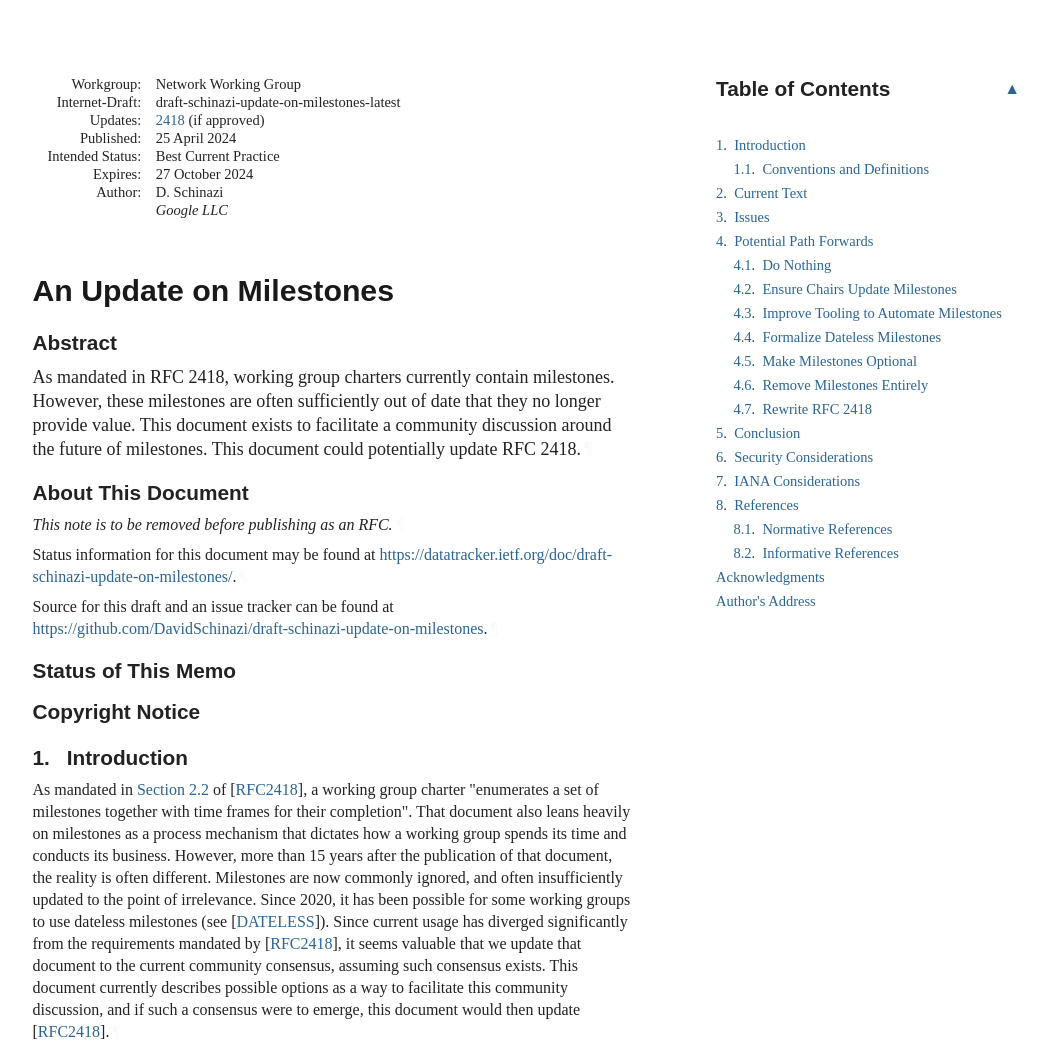
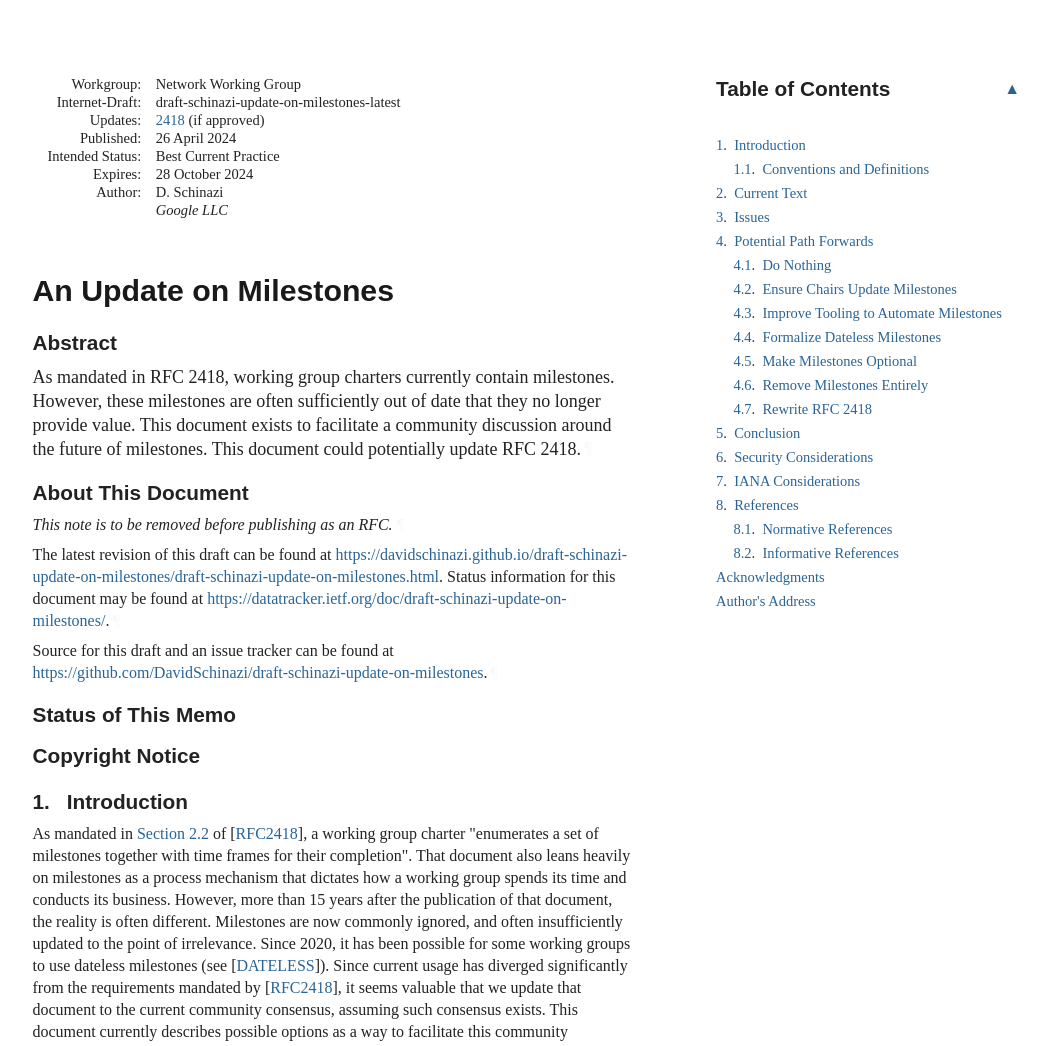
Before and after one commit to DavidSchinazi/draft-schinazi-update-on-milestones, a plain HTML site: page draft-schinazi-update-on-milestones.html in a window 1280 px wide. Shown: the top 1046 px of the page, without its empty margins (92-1140 px from the left). Drawn offline with Linux system fonts and the light colour scheme; a web font is replaced by a local one.

Commit message:
Script updating gh-pages from 06dc4b4. [ci skip]

```diff
--- a/draft-schinazi-update-on-milestones.html
+++ b/draft-schinazi-update-on-milestones.html
@@ -1035,7 +1035,7 @@ svg :is([fill="white"], [fill^="#fff"]) {
 </tr></thead>
 <tfoot><tr>
 <td class="left">Schinazi</td>
-<td class="center">Expires 27 October 2024</td>
+<td class="center">Expires 28 October 2024</td>
 <td class="right">[Page]</td>
 </tr></tfoot>
 </table>
@@ -1051,12 +1051,12 @@ svg :is([fill="white"], [fill^="#fff"]) {
 <a href="https://www.rfc-editor.org/rfc/rfc2418" class="eref">2418</a> (if approved)</dd>
 <dt class="label-published">Published:</dt>
 <dd class="published">
-<time datetime="2024-04-25" class="published">25 April 2024</time>
+<time datetime="2024-04-26" class="published">26 April 2024</time>
     </dd>
 <dt class="label-intended-status">Intended Status:</dt>
 <dd class="intended-status">Best Current Practice</dd>
 <dt class="label-expires">Expires:</dt>
-<dd class="expires"><time datetime="2024-10-27">27 October 2024</time></dd>
+<dd class="expires"><time datetime="2024-10-28">28 October 2024</time></dd>
 <dt class="label-authors">Author:</dt>
 <dd class="authors">
 <div class="author">
@@ -1081,6 +1081,7 @@ around the future of milestones. This document could potentially update RFC
       </h2>
 <p id="section-note.1-1">This note is to be removed before publishing as an RFC.<a href="#section-note.1-1" class="pilcrow">¶</a></p>
 <p id="section-note.1-2">
+        The latest revision of this draft can be found at <span><a href="https://davidschinazi.github.io/draft-schinazi-update-on-milestones/draft-schinazi-update-on-milestones.html">https://davidschinazi.github.io/draft-schinazi-update-on-milestones/draft-schinazi-update-on-milestones.html</a></span>.
         Status information for this document may be found at <span><a href="https://datatracker.ietf.org/doc/draft-schinazi-update-on-milestones/">https://datatracker.ietf.org/doc/draft-schinazi-update-on-milestones/</a></span>.<a href="#section-note.1-2" class="pilcrow">¶</a></p>
 <p id="section-note.1-3">Source for this draft and an issue tracker can be found at
         <span><a href="https://github.com/DavidSchinazi/draft-schinazi-update-on-milestones">https://github.com/DavidSchinazi/draft-schinazi-update-on-milestones</a></span>.<a href="#section-note.1-3" class="pilcrow">¶</a></p>
@@ -1104,7 +1105,7 @@ around the future of milestones. This document could potentially update RFC
         time. It is inappropriate to use Internet-Drafts as reference
         material or to cite them other than as "work in progress."<a href="#section-boilerplate.1-3" class="pilcrow">¶</a></p>
 <p id="section-boilerplate.1-4">
-        This Internet-Draft will expire on 27 October 2024.<a href="#section-boilerplate.1-4" class="pilcrow">¶</a></p>
+        This Internet-Draft will expire on 28 October 2024.<a href="#section-boilerplate.1-4" class="pilcrow">¶</a></p>
 </section>
 </div>
 <div id="copyright">
```
Also changed, not shown: draft-schinazi-update-on-milestones.txt.
